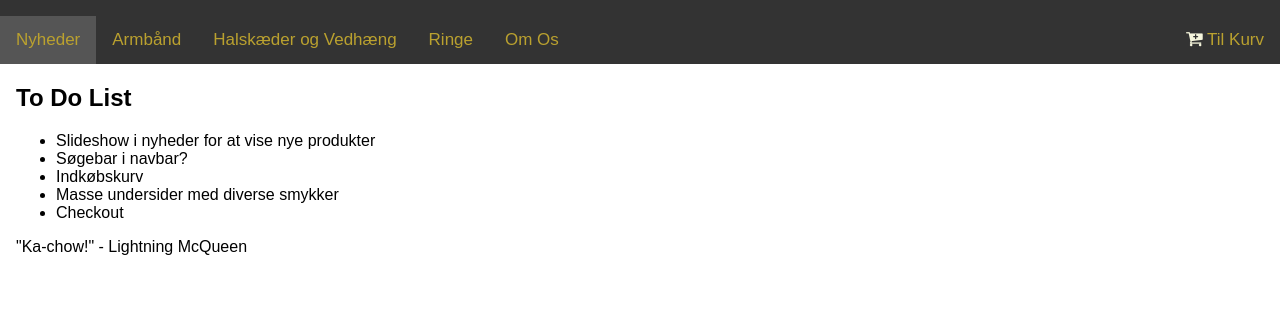
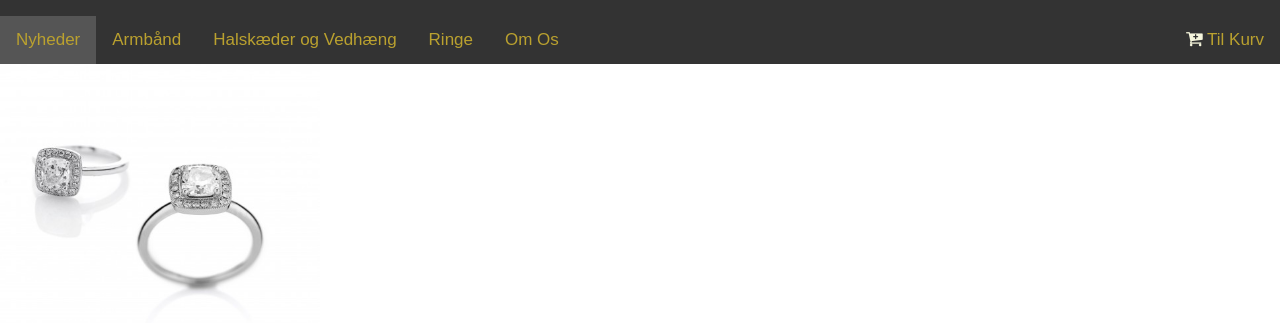
Before and after one commit to zPaddyz/BIS, a plain HTML site: page index.html in a window 1280 px wide. Shown: the part 115-450 px from the top of the page. Drawn offline with Linux system fonts and the light colour scheme.

Commit message:
hej paddy drengen

```diff
--- a/Slideshow.css
+++ b/Slideshow.css
@@ -0,0 +1,38 @@
+* {box-sizing:border-box}
+
+/* Slideshow container */
+.slideshow-container {
+  max-width: 100%;
+  position: relative;
+  margin: auto;
+}
+
+/* Hide the images by default */
+.mySlides {
+  display: none;
+}
+
+
+/* On hover, add a black background color with a little bit see-through */
+.prev:hover, .next:hover {
+  background-color: rgba(0,0,0,0.8);
+}
+
+
+/* Fading animation */
+.fade {
+  -webkit-animation-name: fade;
+  -webkit-animation-duration: 1.5s;
+  animation-name: fade;
+  animation-duration: 1.5s;
+}
+
+@-webkit-keyframes fade {
+  from {opacity: .4}
+  to {opacity: 1}
+}
+
+@keyframes fade {
+  from {opacity: .4}
+  to {opacity: 1}
+}
--- a/index.html
+++ b/index.html
@@ -5,7 +5,7 @@
 <head>
 
 <meta name="viewport" content="width=device-width, initial-scale=1">
-
+<link rel="stylesheet" href="Slideshow.css">
 <link rel="stylesheet" href="CSS.css">
 <link rel="stylesheet" href="https://cdnjs.cloudflare.com/ajax/libs/font-awesome/4.7.0/css/font-awesome.min.css">
 
@@ -69,17 +69,60 @@
 
 <body>
 
-<div style="padding-left:16px">
-  <h2>To Do List</h2>
-<ul>
-    <li> Slideshow i nyheder for at vise nye produkter</li>
-    <li> Søgebar i navbar?</li>
-    <li> Indkøbskurv</li>
-    <li> Masse undersider med diverse smykker</li>
-    <li> Checkout</li>
-</ul>
-  <p>"Ka-chow!" - Lightning McQueen</p>
+<!-- Slideshow container -->
+<div class="slideshow-container">
+
+  <!-- Full-width images with number and caption text -->
+  <div class="mySlides fade">
+    <a href="https://phertz.dk/jewelry/babylon-3/"><img src="Images/babylonarmband.jpg" style="width:25%"></a>
+   </div>
+
+  <div class="mySlides fade">
+   <a href="https://phertz.dk/jewelry/victoria/"><img src="Images/forlovelsesringe.jpg" style="width:25%"></a>
+    </div>
+
+  <div class="mySlides fade">
+	  <a href="https://phertz.dk/jewelry/harlekin_oere_roed/"><img src="Images/harlekinoreringe.jpg" style="width:25%"></a>
+
+	</div>
+
+
 </div>
+<br>
+<script>
+	var slideIndex = 1;
+showSlides(slideIndex);
+
+
+function showSlides(n) {
+  var i;
+  var slides = document.getElementsByClassName("mySlides");
+  if (n > slides.length) {slideIndex = 1}
+  if (n < 1) {slideIndex = slides.length}
+  for (i = 0; i < slides.length; i++) {
+      slides[i].style.display = "none";
+
+  }
+  slides[slideIndex-1].style.display = "block";
+
+}
+
+	var slideIndex = 0;
+showSlides();
+
+function showSlides() {
+  var i;
+  var slides = document.getElementsByClassName("mySlides");
+  for (i = 0; i < slides.length; i++) {
+    slides[i].style.display = "none";
+  }
+  slideIndex++;
+  if (slideIndex > slides.length) {slideIndex = 1}
+  slides[slideIndex-1].style.display = "block";
+  setTimeout(showSlides, 1800);
+}
+	</script>
+
 
 </body>
 </html>
```
